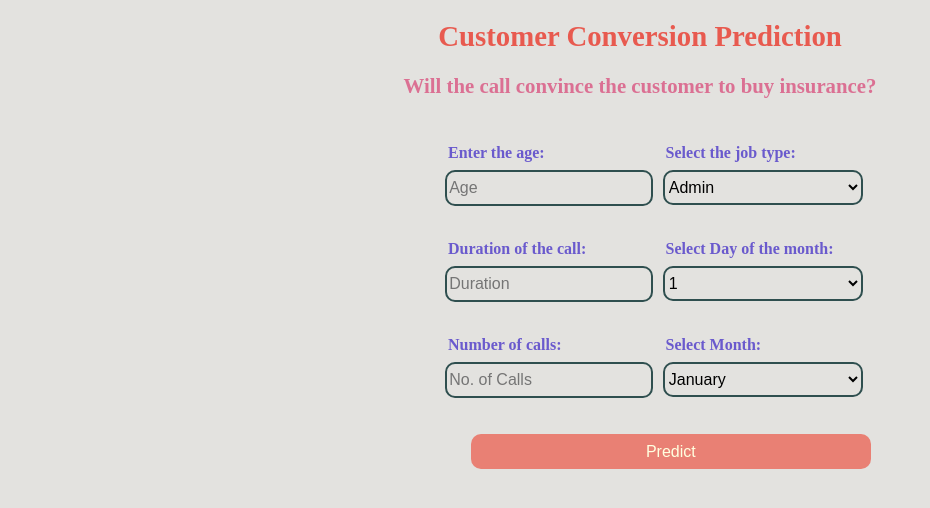
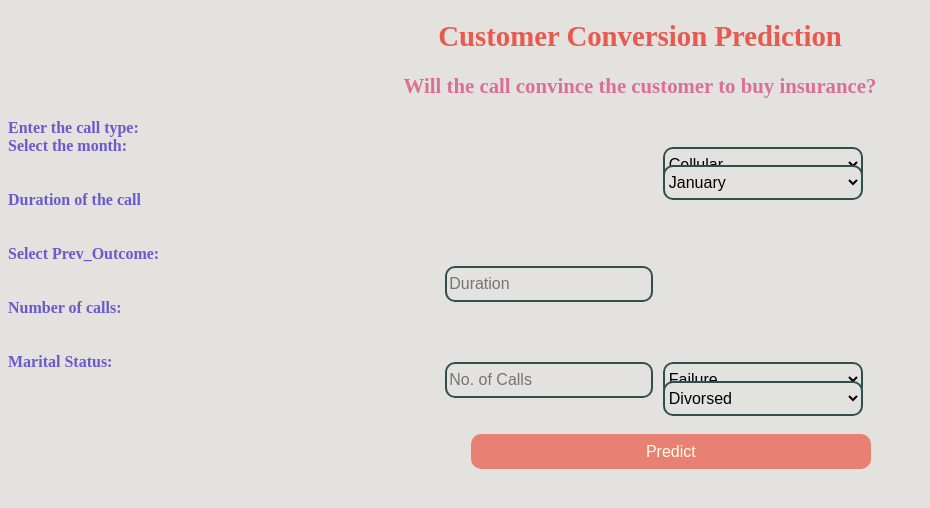
Before and after one commit to Praveen2812git/customer_conversion_prediction, a Flask app: page / in a window 1280 px wide. Shown: the top 508 px of the page, without its empty margins (0-930 px from the left). Run offline with Flask 2, Linux system fonts and the light colour scheme; parts of the project's set-up code (start-up, migrations or seed data) failed here and were passed over.

Commit message:
Updating Important Features

```diff
--- a/app.py
+++ b/app.py
@@ -4,7 +4,7 @@
 app = Flask(__name__)
 
 # Loading the model and scaler
-model = pickle.load(open('CCP_XGBClassication.pkl', 'rb'))
+model = pickle.load(open('CCP_DTClassification.pkl', 'rb'))
 scaler = pickle.load(open('scaler.pkl', 'rb'))
 
 # Home Page
--- a/static/style.css
+++ b/static/style.css
@@ -24,9 +24,7 @@
     font-size: 1.3em;
     text-align: center;
 }
-h4{
-    text-align: center;
-}
+
 /*label box text*/
 .label_input{
     color:slateblue;
@@ -40,9 +38,11 @@
     margin: 10px;
 }
 .err_mes{
-    text-align: left;
     color: red;
-    font-size: 1.2em;
+    font-size: 1.4em;
+    position: absolute;
+    bottom: 25%;
+    left: 32%;
 }
 
 /*input style*/
@@ -162,11 +162,22 @@
 }
 #tdur{
     position: absolute;
-    top: 30%;
+    top: 28.5%;
     left: 35%;
 }
 #tnoc{
     position: absolute;
-    top: 42%;
+    top: 40.5%;
     left: 35%;
 }
+/*res text positioning*/
+#res_mes_1{
+    position: absolute;
+    bottom: 28%;
+    left: 34%;
+}
+#res_mes_2{
+    position: absolute;
+    bottom: 23%;
+    left: 28%;
+}
--- a/templates/index.html
+++ b/templates/index.html
@@ -15,80 +15,49 @@
 </h3>
 
 <form method="post" action="/predict">
-    <label><span class="label_input" id="tage">Enter the age:</span></label><br>
-    <input type="text" name="age" id="age_search" placeholder="Age" required="required" /><br><br>
+    <label><span class="label_input" id="tcall_type">Enter the call type:</span></label><br>
+    <select name="call_type" id="drop_down">
+        <option value=3>Cellular</option>
+        <option value=2>Telephone</option>
+        <option value=1>Unknown</option>
+    </select>
 
-    <label for="jobs"><span class="label_input" id="tjob">Select the job type:</span></label><br>
-    <select name="jobs" id="drop_down">
-        <option value=8>Admin</option>
-        <option value=9>Blue Collar</option>
-        <option value=2>Entrepreneur</option>
-        <option value=1>House Maid</option>
-        <option value=11>Management</option>
-        <option value=7>Retired</option>
-        <option value=3>Self Employed</option>
-        <option value=6>Services</option>
-        <option value=5>Student</option>
-        <option value=10>Technician</option>
-        <option value=4>Unemployed</option>
+    <label for="month"><span class="label_input" id="tmonth">Select the month:</span></label><br>
+    <select name="month" id="drop_down">
+        <option value=3>January</option>
+        <option value=7>February</option>
+        <option value=12>March</option>
+        <option value=8>April</option>
+        <option value=1>May</option>
+        <option value=5>Jun</option>
+        <option value=2>Jul</option>
+        <option value=6>August</option>
+        <option value=10>September</option>
+        <option value=9>October</option>
+        <option value=4>November</option>
+        <option value=11>December</option>
      </select><br><br>
 
-    <label for="day"><span class="label_input" id="tday">Select Day of the month:</span></label><br>
-     <select name="days" id="drop_down">
-          <option value="01">1</option>
-          <option value="02">2</option>
-          <option value="03">3</option>
-          <option value="04">4</option>
-          <option value="05">5</option>
-          <option value="06">6</option>
-          <option value="07">7</option>
-          <option value="08">8</option>
-          <option value="09">9</option>
-          <option value="10">10</option>
-          <option value="11">11</option>
-          <option value="12">12</option>
-          <option value="13">13</option>
-          <option value="14">14</option>
-          <option value="15">15</option>
-          <option value="16">16</option>
-          <option value="17">17</option>
-          <option value="18">18</option>
-          <option value="19">19</option>
-          <option value="20">20</option>
-          <option value="21">21</option>
-          <option value="22">22</option>
-          <option value="23">23</option>
-          <option value="24">24</option>
-          <option value="25">25</option>
-          <option value="26">26</option>
-          <option value="27">27</option>
-          <option value="28">28</option>
-          <option value="29">29</option>
-          <option value="30">30</option>
-          <option value="31">31</option>
+    <label for="duration"><span class="label_input" id="tduration">Duration of the call</span></label><br>
+    <input type="text" name="duration" id="duration_search" placeholder="Duration" required="required" /><br><br>
+
+    <label for="prev_outcome"><span class="label_input" id="tprev_outcome">Select Prev_Outcome:</span></label><br>
+    <select name="months" id="drop_down">
+        <option value=2>Failure</option>
+        <option value=4>Success</option>
+        <option value=3>Other</option>
+        <option value=1>Unknown</option>
      </select><br><br>
 
-    <label for="month"><span class="label_input" id="tmon">Select Month:</span></label><br>
-    <select name="months" id="drop_down">
-        <option value=2>January</option>
-        <option value=7>February</option>
-        <option value=3>March</option>
-        <option value=9>April</option>
-        <option value=12>May</option>
-        <option value=8>June</option>
-        <option value=10>July</option>
-        <option value=11>August</option>
-        <option value=4>September</option>
-        <option value=5>October</option>
-        <option value=6>November</option>
-        <option value=1>December</option>
+    <label><span class="label_input" id="tnum_calls">Number of calls:</span></label><br>
+    <input type="text" name="no_of_calls" id="nfc_search" placeholder="No. of Calls" required="required"><br><br>
+
+    <label><span class="label_input" id="tmarital">Marital Status:</span></label><br>
+    <select name="marital" id="drop_down">
+        <option value=2>Divorsed</option>
+        <option value=1>Married</option>
+        <option value=3>Single</option>
      </select><br><br>
-
-    <label><span class="label_input" id="tdur">Duration of the call:</span></label><br>
-    <input type="text" name="duration" id="duration_search" placeholder="Duration" required="required" /><br><br>
-
-    <label><span class="label_input" id="tnoc">Number of calls:</span></label><br>
-    <input type="text" name="no_of_calls" id="nfc_search" placeholder="No. of Calls" required="required"><br><br>
 
     <input type="submit" value="Predict" id="predict_button" ><br><br>
 
```
Also changed, not shown: 3 other files.
